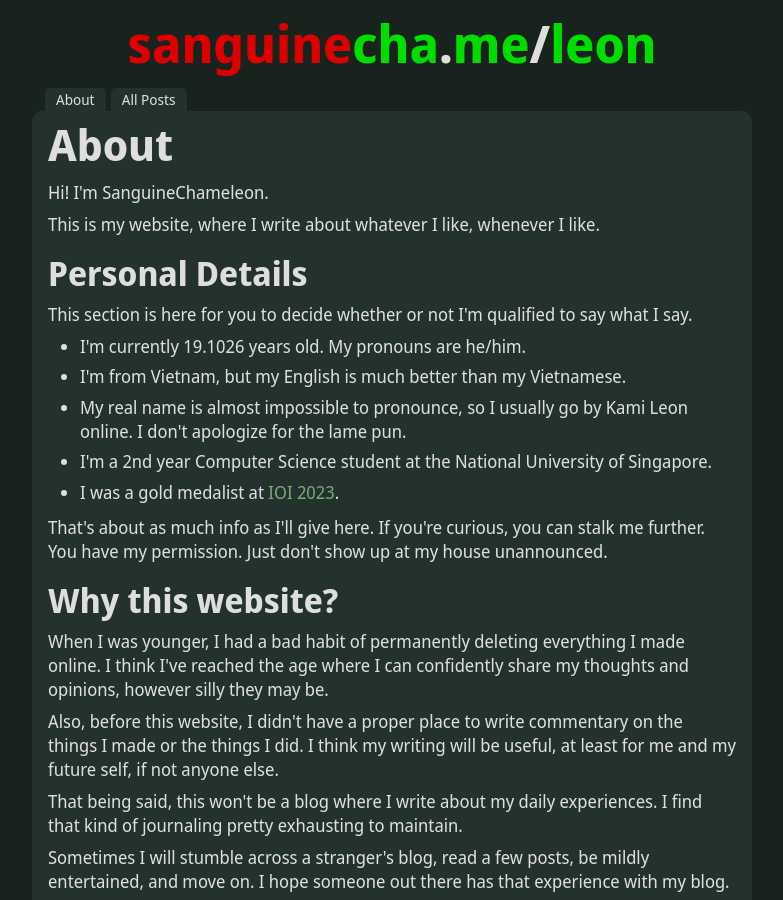
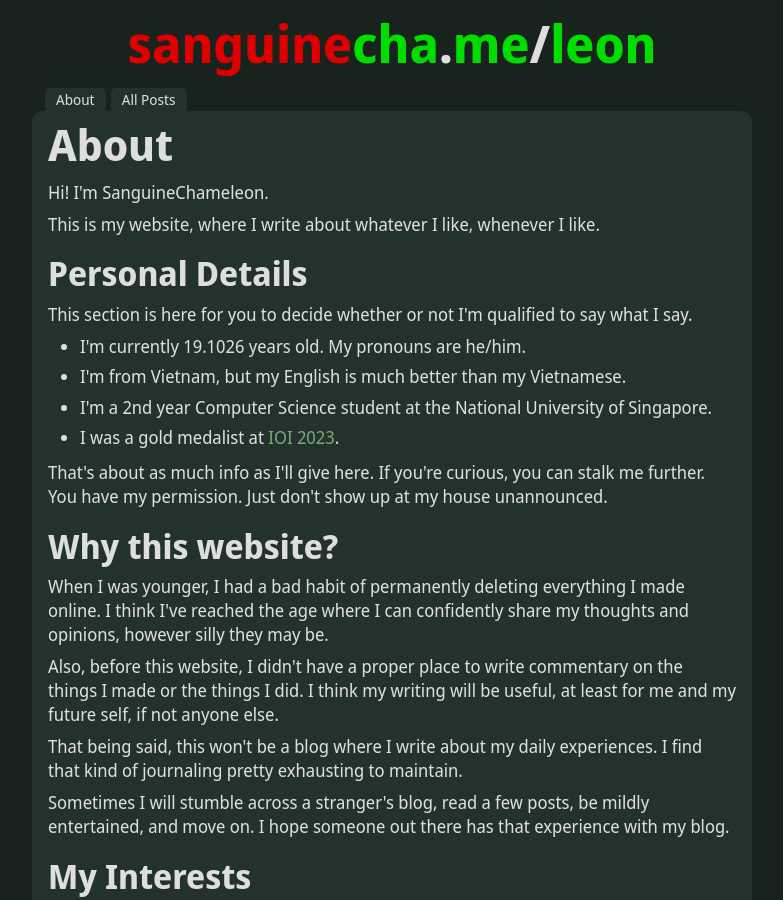
Before and after one commit to SanguineChameleon/sanguinechameleon.github.io, a Jekyll site: the page built from _posts/2025-06-02-leon.md, in a window 1280 px wide and 900 px high. Shown: the whole window, without its empty margins (248-1031 px from the left). Built offline with Jekyll 4.4.1, drawn with Linux system fonts in a browser that asks for light colours.

Commit message:
Update About page

```diff
--- a/_posts/2025-06-02-leon.md
+++ b/_posts/2025-06-02-leon.md
@@ -15,7 +15,6 @@ This section is here for you to decide whether or not I'm qualified to say what
 
 - <span id="age"></span> My pronouns are he/him.
 - I'm from Vietnam, but my English is much better than my Vietnamese.
-- My real name is almost impossible to pronounce, so I usually go by Kami Leon online. I don't apologize for the lame pun.
 - I'm a <span id="uni-year"></span> Computer Science student at the National University of Singapore.
 - I was a gold medalist at [IOI 2023](https://stats.ioinformatics.org/results/2023).
 
```
